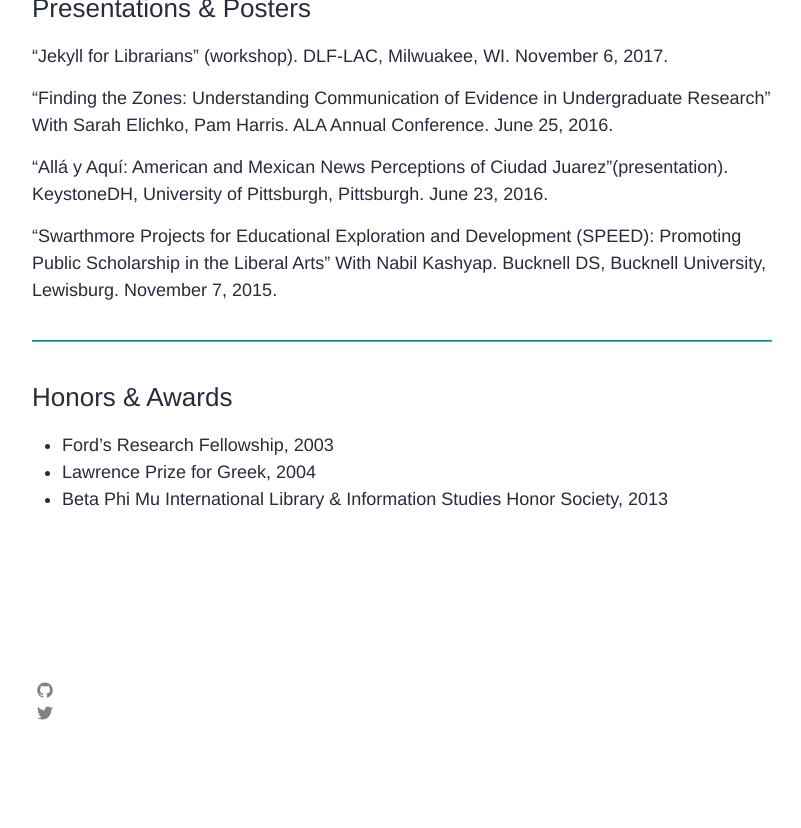
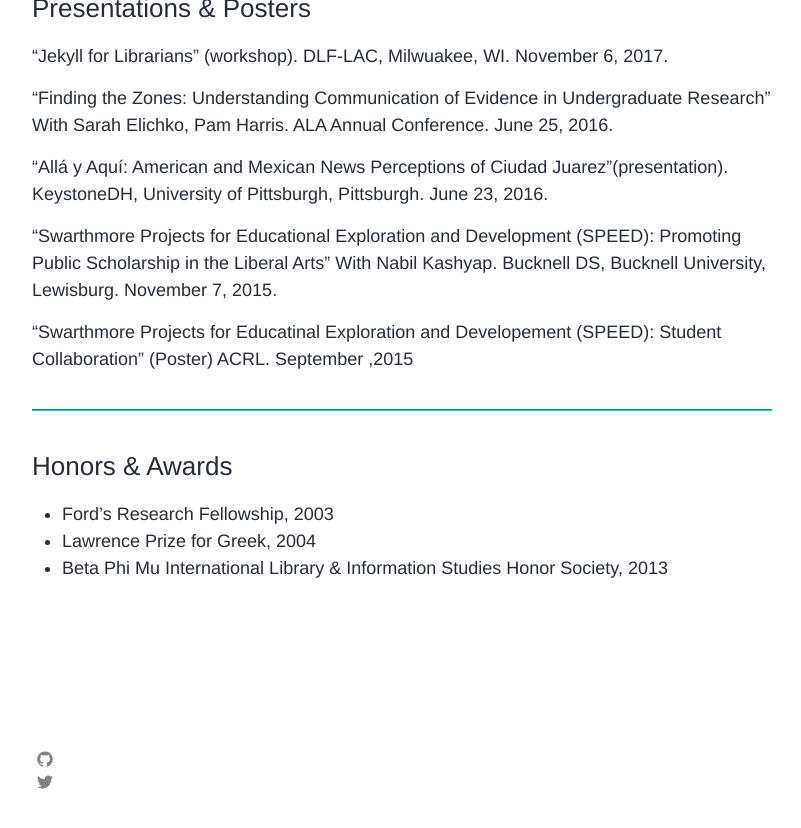
Before and after one commit to betovargas/betovargas.github.io, a Jekyll site: the page built from cv.md, in a window 1280 px wide and 900 px high, scrolled down 830 px. Shown: the top 828 px of the window, without its empty margins (238-1039 px from the left). Built offline with Jekyll 4.4.1, drawn with Linux system fonts in a browser that asks for light colours.

Commit message:
Added to presentations

```diff
--- a/cv.md
+++ b/cv.md
@@ -38,6 +38,8 @@ Reference Librarian
 
 "Swarthmore Projects for Educational Exploration and Development (SPEED): Promoting Public Scholarship in the Liberal Arts" With Nabil Kashyap. Bucknell DS, Bucknell University, Lewisburg. November 7, 2015.
 
+"Swarthmore Projects for Educatinal Exploration and Developement (SPEED): Student Collaboration" (Poster) ACRL. September ,2015
+
 
 <hr/>
 
```
